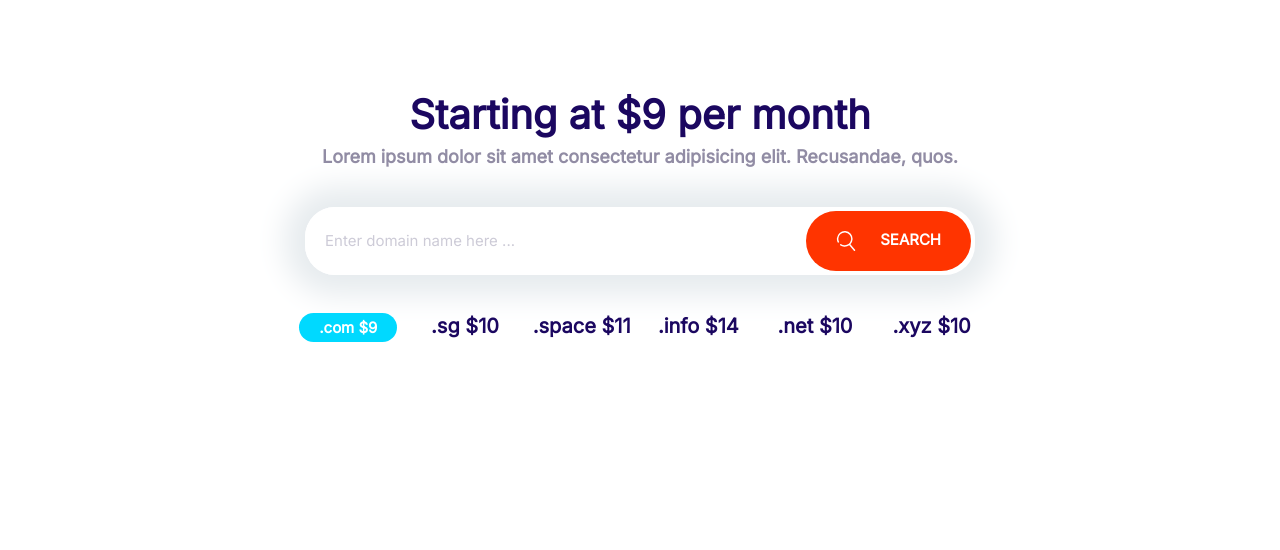
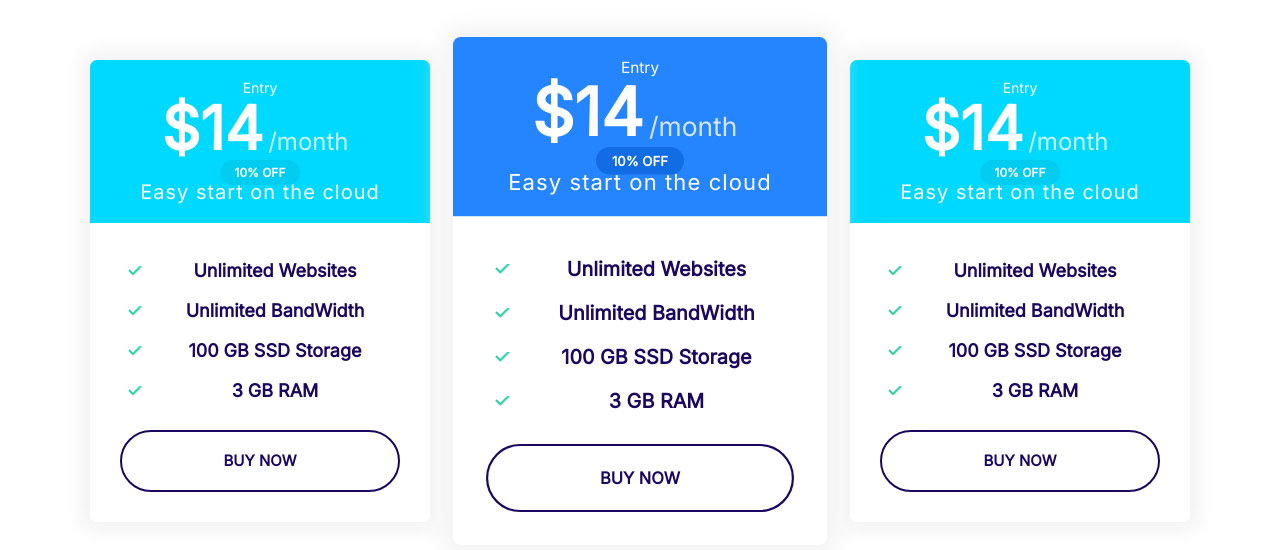
Before and after one commit to SaadVSP96/moshify, a plain HTML site: page index.html in a window 1280 px wide. Drawn offline with Linux system fonts and the light colour scheme.

Commit message:
20. Built the Plans Block components

```diff
--- a/css/styles.css
+++ b/css/styles.css
@@ -326,14 +326,22 @@
   padding: 2rem 3rem;
 }
 
+.plan--popular {
+  transform: scale(1.1);
+}
+
 .card--primary .card__header {
   background: var(--color-primary);
   color: #fff;
 }
 
 .card--secondary .card__header {
-  background: var(--color-primary);
+  background: var(--color-secondary);
   color: #fff;
+}
+
+.card--primary .badge--primary {
+  background: #126de4;
 }
 
 .card--secondary .badge--secondary {
@@ -341,11 +349,23 @@
 }
 
 /* Plans */
+.plan {
+  transition: transform 0.2s ease-out;
+}
+
 .plan__name {
   color: #fff;
   margin: 0;
   font-weight: 500;
   font-size: 2.4rem;
+}
+
+.plan:hover {
+  transform: scale(1.05);
+}
+
+.plan--popular:hover {
+  transform: scale(1.15);
 }
 
 @media screen and (min-width: 1024px) {
@@ -714,3 +734,13 @@
     grid-template-columns: repeat(auto-fit, minmax(10rem, 1fr));
   }
 }
+
+/* Plans Block */
+.block-plans .grid {
+  gap: 8rem 4rem;
+}
+
+.block-plans .card {
+  max-width: 500px;
+  margin: 0 auto;
+}
--- a/index.html
+++ b/index.html
@@ -14,35 +14,69 @@
     <link rel="stylesheet" href="css/styles.css" />
   </head>
   <body>
-    <section class="block container block-domain">
-      <header class="block__header">
-        <h2>Starting at $9 per month</h2>
-        <p>
-          Lorem ipsum dolor sit amet consectetur adipisicing elit. Recusandae,
-          quos.
-        </p>
-      </header>
-      <div class="input-group">
-        <input
-          type="text"
-          class="input"
-          placeholder="Enter domain name here ..."
-        />
-        <button class="btn btn--accent">
-          <svg class="icon icon--white">
-            <use xlink:href="images/sprite.svg#search"></use>
-          </svg>
-          Search
-        </button>
+    <section class="block container block-plans">
+      <div class="grid grid--1x3">
+        <div class="plan">
+          <div class="card card--secondary">
+            <header class="card__header">
+              <h3 class="plan__name">Entry</h3>
+              <span class="plan__price">$14</span>
+              <span class="plan__billing-cycle">/month</span>
+              <span class="badge badge--secondary badge--small">10% OFF</span>
+              <span class="plan__description">Easy start on the cloud</span>
+            </header>
+            <div class="card__body">
+              <ul class="list list--tick">
+                <li class="list__item">Unlimited Websites</li>
+                <li class="list__item">Unlimited BandWidth</li>
+                <li class="list__item">100 GB SSD Storage</li>
+                <li class="list__item">3 GB RAM</li>
+              </ul>
+              <button class="btn btn--outline btn--block">BUY NOW</button>
+            </div>
+          </div>
+        </div>
+        <div class="plan plan--popular">
+          <div class="card card--primary">
+            <header class="card__header">
+              <h3 class="plan__name">Entry</h3>
+              <span class="plan__price">$14</span>
+              <span class="plan__billing-cycle">/month</span>
+              <span class="badge badge--primary badge--small">10% OFF</span>
+              <span class="plan__description">Easy start on the cloud</span>
+            </header>
+            <div class="card__body">
+              <ul class="list list--tick">
+                <li class="list__item">Unlimited Websites</li>
+                <li class="list__item">Unlimited BandWidth</li>
+                <li class="list__item">100 GB SSD Storage</li>
+                <li class="list__item">3 GB RAM</li>
+              </ul>
+              <button class="btn btn--outline btn--block">BUY NOW</button>
+            </div>
+          </div>
+        </div>
+        <div class="plan">
+          <div class="card card--secondary">
+            <header class="card__header">
+              <h3 class="plan__name">Entry</h3>
+              <span class="plan__price">$14</span>
+              <span class="plan__billing-cycle">/month</span>
+              <span class="badge badge--secondary badge--small">10% OFF</span>
+              <span class="plan__description">Easy start on the cloud</span>
+            </header>
+            <div class="card__body">
+              <ul class="list list--tick">
+                <li class="list__item">Unlimited Websites</li>
+                <li class="list__item">Unlimited BandWidth</li>
+                <li class="list__item">100 GB SSD Storage</li>
+                <li class="list__item">3 GB RAM</li>
+              </ul>
+              <button class="btn btn--outline btn--block">BUY NOW</button>
+            </div>
+          </div>
+        </div>
       </div>
-      <ul class="list block-domain__prices">
-        <li><span class="badge badge--secondary">.com $9</span></li>
-        <li>.sg $10</li>
-        <li>.space $11</li>
-        <li>.info $14</li>
-        <li>.net $10</li>
-        <li>.xyz $10</li>
-      </ul>
     </section>
     <script>
       document.addEventListener("DOMContentLoaded", function () {
```
Also changed, not shown: components/plansBlock.html (added, +64 -0 lines), components/plans.html (renamed from components/card.html).
